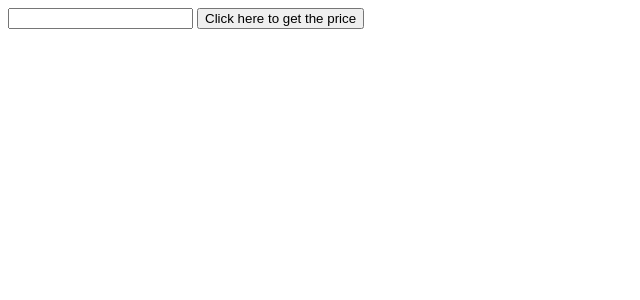
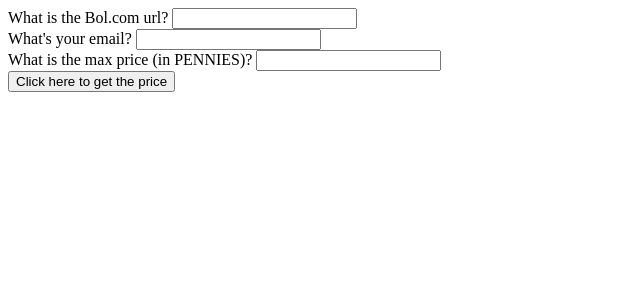
Before and after one commit to MattPlayGamez/webscraper, a Node server app: page / in a window 1280 px wide. Shown: the top 300 px of the page, without its empty margins (0-640 px from the left). Run offline with Node 20, Linux system fonts and the light colour scheme.

Commit message:
added auto send mail when under price. Isn't supported for serverless functions

```diff
--- a/index.js
+++ b/index.js
@@ -3,7 +3,11 @@ require('dotenv/config')
 const cheerio = require('cheerio')
 const scraper = require('./scraper')
 const express = require('express')
+const sendgrid = require('@sendgrid/mail')
 const app = express()
+
+sendgrid.setApiKey(process.env.SENDGRID_API_KEY)
+
 
 app.use(express.json())
 app.set('view-engine', 'ejs')
@@ -12,9 +16,14 @@ app.get('/', (req, res) => {
     res.render('index.ejs')
 })
 
-app.post('/:id', (req, res) => {
+app.post('/:id/:email/:maxprice', (req, res) => {
     const id = req.params.id
     const rawdecrypt = atob(id)
+    const rawemail = req.params.email
+    const email = atob(rawemail)
+    const rawmaxprice = req.params.maxprice
+    const maxpriceinpennies = Number(atob(rawmaxprice))
+    const maxprice = maxpriceinpennies / 100
     const decrypt = rawdecrypt.split('#')[0]
     scraper(decrypt).then(content => {
         const $ = cheerio.load(content)
@@ -25,9 +34,22 @@ app.post('/:id', (req, res) => {
         const price = Number(changedash)
         const euros = price / 100
         const encrypt = btoa(euros)
-        // const encrypt = btoa(euros)
         res.send(encrypt)
+        if (euros < maxprice) {
+            sendMail(process.env.SENDGRID_FROM, email, euros, maxprice)
+        }
+
     }).catch(err => console.error(err))
 })
 
+async function sendMail(from, to, euros, maxprice) {
+    const mail = {
+        from: from,
+        to: to,
+        subject: 'dropped price',
+        text: 'The price has dropped to €' + euros + '\nWhich is under your max price of €' + maxprice
+    }
+    await sendgrid.send(mail)
+}
+
 app.listen(process.env.PORT)
--- a/package.json
+++ b/package.json
@@ -14,6 +14,7 @@
   "author": "Matt",
   "license": "MIT",
   "dependencies": {
+    "@sendgrid/mail": "^7.7.0",
     "cheerio": "^1.0.0-rc.11",
     "dotenv": "^16.0.1",
     "ejs": "^3.1.8",
--- a/views/index.ejs
+++ b/views/index.ejs
@@ -9,11 +9,15 @@
     <script>
         async function clickthis() {
             const input = document.getElementById('input').value
+            const email = document.getElementById('email').value
+            const maxprice = document.getElementById('maxprice').value
             const btn = document.getElementById('btn')
             const output = document.getElementById('price')
             const encrypt = btoa(input)
+            const encrypt2 = btoa(email)
+            const encrypt3 = btoa(maxprice)
             console.log(encrypt)
-            await fetch(`/${encrypt}`, {
+            await fetch(`/${encrypt}/${encrypt2}/${encrypt3}`, {
                 method: 'POST'
             }).then(text => {
                 console.log(text.text().then(encrypt => {
@@ -26,7 +30,18 @@
 </head>
 
 <body>
-    <input id="input" type="url" required>
+    <div>
+        <label for="input">What is the Bol.com url? </label>
+        <input id="input" type="url" required>
+    </div>
+    <div>
+        <label for="email">What's your email? </label>
+        <input type="email" name="email" id="email" required>
+    </div>
+    <div>
+        <label for="maxprice">What is the max price (in PENNIES)? </label>
+        <input type="number" name="maxprice" id="maxprice" min="1" required>
+    </div>
     <button onclick="clickthis()" id="btn">Click here to get the price</button>
     <div>
         <p id="price">
```
Also changed, not shown: 1 other file.
